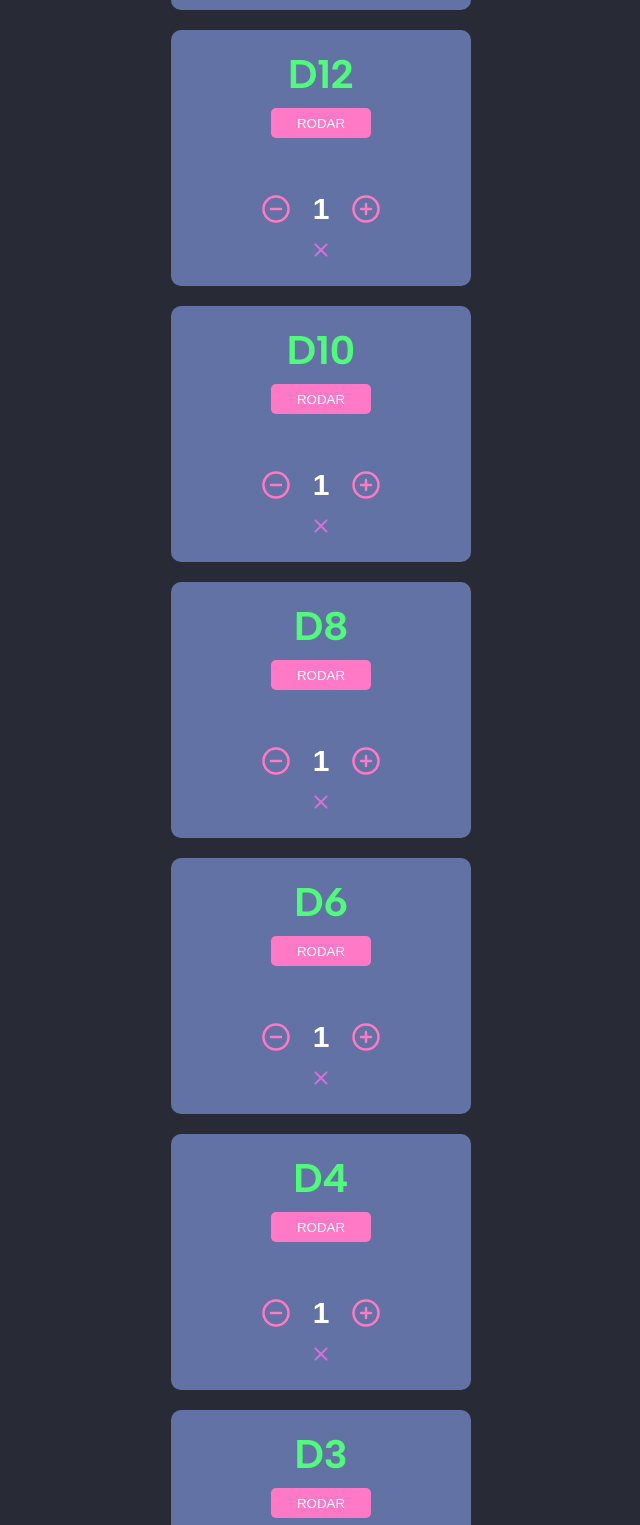
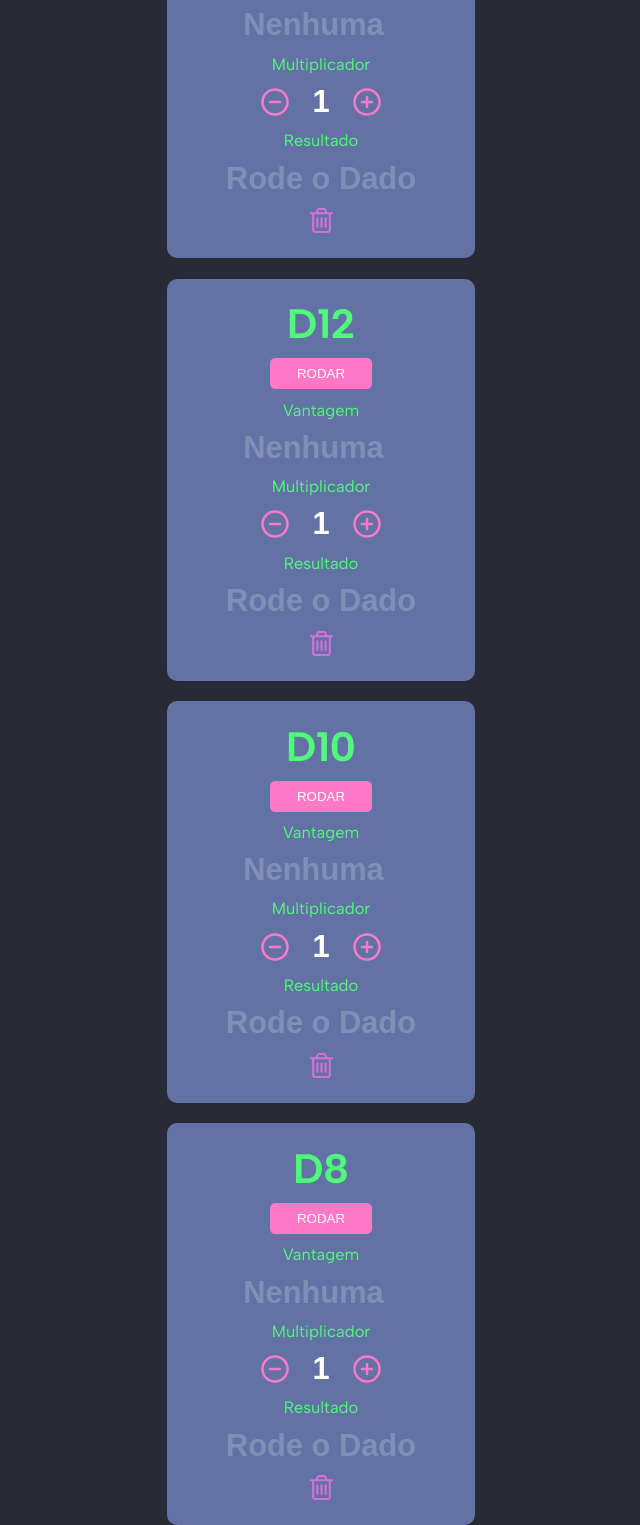
Before and after one commit to xfelipetavares/Dungeons-and-Dados, a plain HTML site: page index.html in a window 1280 px wide. Shown: the part 766-2291 px from the top of the page, without its empty margins (319-959 px from the left). Drawn offline with Linux system fonts and the light colour scheme.

Commit message:
todo layout foi reajustado

```diff
--- a/index.html
+++ b/index.html
@@ -22,120 +22,181 @@
         <div class="cards">
             <div class="dado">
                 <h3>D100</h3>
-                <button class="rowButton" onclick="xamaAleatorio(true, 100, 'resultDadoD100', 'multiplicadorD100')">Rodar</button>
-                <input type="text" name="" id="resultDadoD100">
-                <input type="text" name="" id="resultDadoSomado">
+                <button class="rowButton" onclick="xamaAleatorio(true, 100, 'resultDadoD100', 'multiplicadorD100', 'resultDadoSomadoD100')">Rodar</button>
+
+                <p>Vantagem</p>
+                <input type="number" placeholder="Nenhuma" class="resultDadoSomado"  id="resultDadoSomadoD100">
+
+                <p>Multiplicador</p>
                 <div class="multiplicadorResultado">
                     <div class="buttonSoma" onclick="sobeDesce('multiplicadorD100', false)"><img src="assets/botaoMenos.svg" alt=""></div>
                     <input type="text" value="1" id="multiplicadorD100" class="multiplicador">
                     <div class="buttonSoma" onclick="sobeDesce('multiplicadorD100', true)"><img src="assets/botaoSoma.svg" alt=""></div>
                 </div>
-                <button class="cleanButton" id="cleanerD100" onclick="cleaner('resultDadoD100', 'multiplicadorD100')"><img src="assets/botaoLimpar1.svg"
+
+                <p>Resultado</p>
+                <input type="text" placeholder="Rode o Dado" name="" id="resultDadoD100" class="resultDado">
+                <button class="cleanButton" id="cleanerD100" onclick="cleaner('resultDadoD100', 'multiplicadorD100', 'resultDadoSomadoD100')"><img src="assets/botaoLimpar2.svg"
                     alt=""></button>
             </div>
 
             <div class="dado">
                 <h3>D20</h3>
-                <button class="rowButton" onclick="xamaAleatorio(false, 20, 'resultDadoD20', 'multiplicadorD20')">Rodar</button>
-                <input type="text" name="" id="resultDadoD20">
+                <button class="rowButton" onclick="xamaAleatorio(false, 20, 'resultDadoD20', 'multiplicadorD20', 'resultDadoSomadoD20')">Rodar</button>
+
+                <p>Vantagem</p>
+                <input type="number" placeholder="Nenhuma" class="resultDadoSomado"  id="resultDadoSomadoD20">
+
+                <p>Multiplicador</p>
                 <div class="multiplicadorResultado">
                     <div class="buttonSoma" onclick="sobeDesce('multiplicadorD20', false)"><img src="assets/botaoMenos.svg" alt=""></div>
                     <input type="text" value="1" id="multiplicadorD20" class="multiplicador">
                     <div class="buttonSoma" onclick="sobeDesce('multiplicadorD20', true)"><img src="assets/botaoSoma.svg" alt=""></div>
                 </div>
-                <button class="cleanButton" id="cleanerD20" onclick="cleaner('resultDadoD20', 'multiplicadorD20')"><img src="assets/botaoLimpar1.svg"
+
+                <p>Resultado</p>
+                <input type="text" placeholder="Rode o Dado" name="" id="resultDadoD20" class="resultDado">
+                <button class="cleanButton" id="cleanerD20" onclick="cleaner('resultDadoD20', 'multiplicadorD20', 'resultDadoSomadoD20')"><img src="assets/botaoLimpar2.svg"
                     alt=""></button>
             </div>
 
-
             <div class="dado">
                 <h3>D12</h3>
-                <button class="rowButton" onclick="xamaAleatorio(false, 12, 'resultDadoD12', 'multiplicadorD12')">Rodar</button>
-                <input type="text" name="" id="resultDadoD12">
+                <button class="rowButton" onclick="xamaAleatorio(false, 12, 'resultDadoD12', 'multiplicadorD12', 'resultDadoSomadoD12')">Rodar</button>
+
+                <p>Vantagem</p>
+                <input type="number" placeholder="Nenhuma" class="resultDadoSomado"  id="resultDadoSomadoD12">
+
+                <p>Multiplicador</p>
                 <div class="multiplicadorResultado">
                     <div class="buttonSoma" onclick="sobeDesce('multiplicadorD12', false)"><img src="assets/botaoMenos.svg" alt=""></div>
                     <input type="text" value="1" id="multiplicadorD12" class="multiplicador">
                     <div class="buttonSoma" onclick="sobeDesce('multiplicadorD12', true)"><img src="assets/botaoSoma.svg" alt=""></div>
                 </div>
-                <button class="cleanButton" id="cleanerD12" onclick="cleaner('resultDadoD12', 'multiplicadorD12')"><img src="assets/botaoLimpar1.svg"
+
+                <p>Resultado</p>
+                <input type="text" placeholder="Rode o Dado" name="" id="resultDadoD12" class="resultDado">
+                <button class="cleanButton" id="cleanerD12" onclick="cleaner('resultDadoD12', 'multiplicadorD12', 'resultDadoSomadoD12')"><img src="assets/botaoLimpar2.svg"
                     alt=""></button>
             </div>
 
             <div class="dado">
                 <h3>D10</h3>
-                <button class="rowButton" onclick="xamaAleatorio(false, 10, 'resultDadoD10', 'multiplicadorD10')">Rodar</button>
-                <input type="text" name="" id="resultDadoD10">
+                <button class="rowButton" onclick="xamaAleatorio(false, 10, 'resultDadoD10', 'multiplicadorD10', 'resultDadoSomadoD10')">Rodar</button>
+
+                <p>Vantagem</p>
+                <input type="number" placeholder="Nenhuma" class="resultDadoSomado"  id="resultDadoSomadoD10">
+
+                <p>Multiplicador</p>
                 <div class="multiplicadorResultado">
                     <div class="buttonSoma" onclick="sobeDesce('multiplicadorD10', false)"><img src="assets/botaoMenos.svg" alt=""></div>
                     <input type="text" value="1" id="multiplicadorD10" class="multiplicador">
                     <div class="buttonSoma" onclick="sobeDesce('multiplicadorD10', true)"><img src="assets/botaoSoma.svg" alt=""></div>
                 </div>
-                <button class="cleanButton" id="cleanerD10" onclick="cleaner('resultDadoD10', 'multiplicadorD10')"><img src="assets/botaoLimpar1.svg"
+
+                <p>Resultado</p>
+                <input type="text" placeholder="Rode o Dado" name="" id="resultDadoD10" class="resultDado">
+                <button class="cleanButton" id="cleanerD10" onclick="cleaner('resultDadoD10', 'multiplicadorD10', 'resultDadoSomadoD10')"><img src="assets/botaoLimpar2.svg"
                     alt=""></button>
             </div>
 
             <div class="dado">
                 <h3>D8</h3>
-                <button class="rowButton" onclick="xamaAleatorio(false, 8, 'resultDadoD8', 'multiplicadorD8')">Rodar</button>
-                <input type="text" name="" id="resultDadoD8">
+                <button class="rowButton" onclick="xamaAleatorio(false, 8, 'resultDadoD8', 'multiplicadorD8', 'resultDadoSomadoD8')">Rodar</button>
+
+                <p>Vantagem</p>
+                <input type="number" placeholder="Nenhuma" class="resultDadoSomado"  id="resultDadoSomadoD8">
+
+                <p>Multiplicador</p>
                 <div class="multiplicadorResultado">
                     <div class="buttonSoma" onclick="sobeDesce('multiplicadorD8', false)"><img src="assets/botaoMenos.svg" alt=""></div>
-                    <input type="text" value="1" id="multiplicadorD8" class="multiplicador">
+                    <input type="text" value="1" id="multiplicadorD10" class="multiplicador">
                     <div class="buttonSoma" onclick="sobeDesce('multiplicadorD8', true)"><img src="assets/botaoSoma.svg" alt=""></div>
                 </div>
-                <button class="cleanButton" id="cleanerD8" onclick="cleaner('resultDadoD8', 'multiplicadorD8')"><img src="assets/botaoLimpar1.svg"
+
+                <p>Resultado</p>
+                <input type="text" placeholder="Rode o Dado" name="" id="resultDadoD8" class="resultDado">
+                <button class="cleanButton" id="cleanerD8" onclick="cleaner('resultDadoD8', 'multiplicadorD8', 'resultDadoSomadoD8')"><img src="assets/botaoLimpar2.svg"
                     alt=""></button>
             </div>
 
             <div class="dado">
                 <h3>D6</h3>
-                <button class="rowButton" onclick="xamaAleatorio(false, 6, 'resultDadoD6', 'multiplicadorD6')">Rodar</button>
-                <input type="text" name="" id="resultDadoD6">
+                <button class="rowButton" onclick="xamaAleatorio(false, 6, 'resultDadoD6', 'multiplicadorD6', 'resultDadoSomadoD6')">Rodar</button>
+
+                <p>Vantagem</p>
+                <input type="number" placeholder="Nenhuma" class="resultDadoSomado"  id="resultDadoSomadoD6">
+
+                <p>Multiplicador</p>
                 <div class="multiplicadorResultado">
                     <div class="buttonSoma" onclick="sobeDesce('multiplicadorD6', false)"><img src="assets/botaoMenos.svg" alt=""></div>
                     <input type="text" value="1" id="multiplicadorD6" class="multiplicador">
                     <div class="buttonSoma" onclick="sobeDesce('multiplicadorD6', true)"><img src="assets/botaoSoma.svg" alt=""></div>
                 </div>
-                <button class="cleanButton" id="cleanerD6" onclick="cleaner('resultDadoD6', 'multiplicadorD6')"><img src="assets/botaoLimpar1.svg"
+
+                <p>Resultado</p>
+                <input type="text" placeholder="Rode o Dado" name="" id="resultDadoD6" class="resultDado">
+                <button class="cleanButton" id="cleanerD6" onclick="cleaner('resultDadoD6', 'multiplicadorD6', 'resultDadoSomadoD6')"><img src="assets/botaoLimpar2.svg"
                     alt=""></button>
             </div>
 
             <div class="dado">
                 <h3>D4</h3>
-                <button class="rowButton" onclick="xamaAleatorio(false, 4, 'resultDadoD4', 'multiplicadorD4')">Rodar</button>
-                <input type="text" name="" id="resultDadoD4">
+                <button class="rowButton" onclick="xamaAleatorio(false, 4, 'resultDadoD4', 'multiplicadorD4', 'resultDadoSomadoD4')">Rodar</button>
+
+                <p>Vantagem</p>
+                <input type="number" placeholder="Nenhuma" class="resultDadoSomado"  id="resultDadoSomadoD4">
+
+                <p>Multiplicador</p>
                 <div class="multiplicadorResultado">
                     <div class="buttonSoma" onclick="sobeDesce('multiplicadorD4', false)"><img src="assets/botaoMenos.svg" alt=""></div>
                     <input type="text" value="1" id="multiplicadorD4" class="multiplicador">
                     <div class="buttonSoma" onclick="sobeDesce('multiplicadorD4', true)"><img src="assets/botaoSoma.svg" alt=""></div>
                 </div>
-                <button class="cleanButton" id="cleanerD4" onclick="cleaner('resultDadoD4', 'multiplicadorD4')"><img src="assets/botaoLimpar1.svg"
+
+                <p>Resultado</p>
+                <input type="text" placeholder="Rode o Dado" name="" id="resultDadoD4" class="resultDado">
+                <button class="cleanButton" id="cleanerD4" onclick="cleaner('resultDadoD4', 'multiplicadorD4', 'resultDadoSomadoD4')"><img src="assets/botaoLimpar2.svg"
                     alt=""></button>
             </div>
 
             <div class="dado">
                 <h3>D3</h3>
-                <button class="rowButton" onclick="xamaAleatorio(false, 3, 'resultDadoD3', 'multiplicadorD3')">Rodar</button>
-                <input type="text" name="" id="resultDadoD3">
+                <button class="rowButton" onclick="xamaAleatorio(false, 3, 'resultDadoD3', 'multiplicadorD3', 'resultDadoSomadoD3')">Rodar</button>
+
+                <p>Vantagem</p>
+                <input type="number" placeholder="Nenhuma" class="resultDadoSomado"  id="resultDadoSomadoD3">
+
+                <p>Multiplicador</p>
                 <div class="multiplicadorResultado">
                     <div class="buttonSoma" onclick="sobeDesce('multiplicadorD3', false)"><img src="assets/botaoMenos.svg" alt=""></div>
                     <input type="text" value="1" id="multiplicadorD3" class="multiplicador">
                     <div class="buttonSoma" onclick="sobeDesce('multiplicadorD3', true)"><img src="assets/botaoSoma.svg" alt=""></div>
                 </div>
-                <button class="cleanButton" id="cleanerD3" onclick="cleaner('resultDadoD3', 'multiplicadorD3')"><img src="assets/botaoLimpar1.svg"
+
+                <p>Resultado</p>
+                <input type="text" placeholder="Rode o Dado" name="" id="resultDadoD3" class="resultDado">
+                <button class="cleanButton" id="cleanerD3" onclick="cleaner('resultDadoD3', 'multiplicadorD3', 'resultDadoSomadoD3')"><img src="assets/botaoLimpar2.svg"
                     alt=""></button>
             </div>
 
             <div class="dado">
                 <h3>D2</h3>
-                <button class="rowButton" onclick="xamaAleatorio(false, 2, 'resultDadoD2', 'multiplicadorD2')">Rodar</button>
-                <input type="text" name="" id="resultDadoD2">
+                <button class="rowButton" onclick="xamaAleatorio(false, 2, 'resultDadoD2', 'multiplicadorD2', 'resultDadoSomadoD2')">Rodar</button>
+
+                <p>Vantagem</p>
+                <input type="number" placeholder="Nenhuma" class="resultDadoSomado"  id="resultDadoSomadoD2">
+
+                <p>Multiplicador</p>
                 <div class="multiplicadorResultado">
                     <div class="buttonSoma" onclick="sobeDesce('multiplicadorD2', false)"><img src="assets/botaoMenos.svg" alt=""></div>
                     <input type="text" value="1" id="multiplicadorD2" class="multiplicador">
                     <div class="buttonSoma" onclick="sobeDesce('multiplicadorD2', true)"><img src="assets/botaoSoma.svg" alt=""></div>
                 </div>
-                <button class="cleanButton" id="cleanerD2" onclick="cleaner('resultDadoD2', 'multiplicadorD2')"><img src="assets/botaoLimpar1.svg"
+
+                <p>Resultado</p>
+                <input type="text" placeholder="Rode o Dado" name="" id="resultDadoD2" class="resultDado">
+                <button class="cleanButton" id="cleanerD2" onclick="cleaner('resultDadoD2', 'multiplicadorD2', 'resultDadoSomadoD2')"><img src="assets/botaoLimpar2.svg"
                     alt=""></button>
             </div>
 
--- a/scripts/main.js
+++ b/scripts/main.js
@@ -1,21 +1,24 @@
-let resultDadoInput
-let num1
-let verifica100 = false
-let verificaSobeDesce = false
-
-function xamaAleatorio(verifica100, num1, resultDadoInput, multi){
+function xamaAleatorio(verifica100, num1, resultDadoInput, multi, resultDadoSomado){
     let resultDado = document.getElementById(`${resultDadoInput}`)
     let multiNumber = parseInt(document.getElementById(multi).value)
+    let resultDadoSomado2 = parseFloat(document.getElementById(`${resultDadoSomado}`).value)
 
-    multiplicador(multiNumber, resultDado, verifica100, num1)
+
+    multiplicador(multiNumber, resultDado, verifica100, num1, resultDadoSomado2)
 }
 
-function multiplicador(value, result, verifica100, num1){
+function multiplicador(value, result, verifica100, num1, resultDadoSomado2){
     var random = 0
     for(let i = 0; i < value; i++){
         random += randomNumber(verifica100, num1)
     }
-    result.value = random
+
+    if(resultDadoSomado2 >= 1){
+        result.value = random + resultDadoSomado2
+    } else {
+        result.value = random
+    }
+
 }
 
 function randomNumber(verifica100, num1){
@@ -51,7 +54,8 @@ function sobeDesce(multiplicador, verificaSobeDesce){
 
 }
 
-function cleaner(resultado, multiplicador2){
+function cleaner(resultado, multiplicador2, resultDadoSomado){
     document.getElementById(`${resultado}`).value = ""
     document.getElementById(`${multiplicador2}`).value = "1"
+    document.getElementById(`${resultDadoSomado}`).value = ""
 }
--- a/styles/main.css
+++ b/styles/main.css
@@ -5,7 +5,7 @@
 }
 
 :root {
-    font-size: 10px;
+    font-size: 64.2%;
     font-family: 'Albert Sans', sans-serif;
 }
 
@@ -93,7 +93,17 @@ h3 {
     text-transform: uppercase;
 }
 
-
+.resultDadoSomado::placeholder{
+    color: white;
+    opacity: 20%;
+}
+.resultDado::placeholder {
+    color: white;
+    opacity: 20%;
+}
+.resultDadoSomado {
+    border: 1px solid red;
+}
 .cards {
     justify-content: center;
     display: flex;
```
Also changed, not shown: assets/botaoLimpar2.svg (added). Lines whose indentation alone changed are shown as unchanged.
